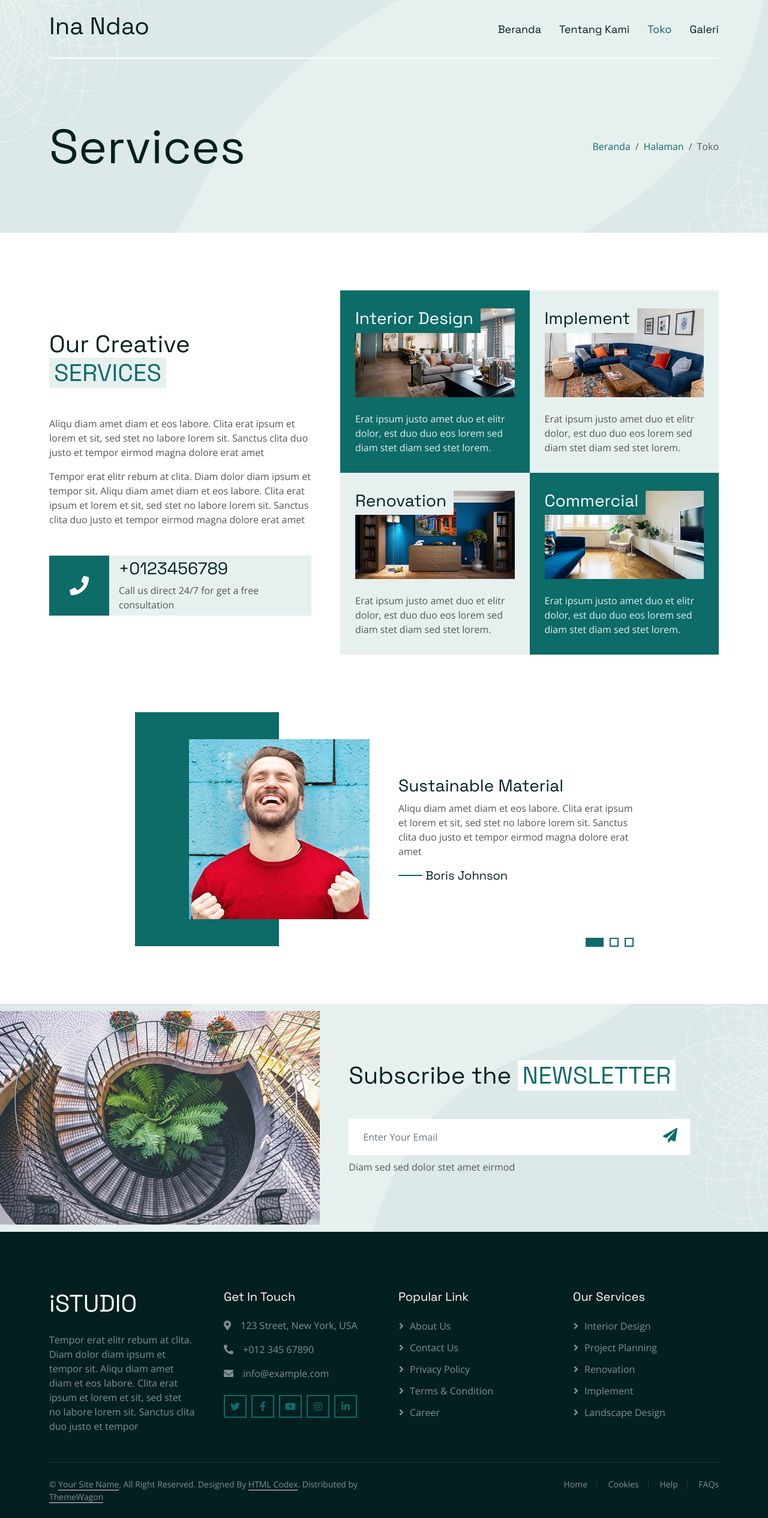
After one commit to hitachi08/ina-ndao, a PHP site: page /toko.php in a window 1280 px wide. The commit adds this page. Shown: the whole page at 60% size. Run offline with PHP 8.4, Linux system fonts and the light colour scheme; some libraries are stand-ins or nearby versions.

Commit message:
ganti banyak intinya

```diff
--- a/contact.php
+++ b/contact.php
@@ -43,7 +43,7 @@
 
 
     <!-- Navbar Start -->
-    <?php include "navbar.html" ?>
+    <?php include "navbar.php" ?>
     <!-- Navbar End -->
 
 
--- a/feature.php
+++ b/feature.php
@@ -43,7 +43,7 @@
 
 
     <!-- Navbar Start -->
-    <?php include "navbar.html" ?>
+    <?php include "navbar.php" ?>
     <!-- Navbar End -->
 
 
--- a/index.php
+++ b/index.php
@@ -42,7 +42,7 @@
   <!-- Spinner End -->
 
   <!-- Navbar Start -->
-  <?php include "navbar.html" ?>
+  <?php include "navbar.php" ?>
   <!-- Navbar End -->
 
   <!-- Hero Start -->
--- /dev/null
+++ b/navbar.php
@@ -0,0 +1,48 @@
+<?php
+  $current_page = basename($_SERVER['PHP_SELF']);
+?>
+<!-- Navbar Start -->
+<div class="container-fluid sticky-top">
+  <div class="container">
+    <nav
+      class="navbar navbar-expand-lg navbar-light border-bottom border-2 border-white"
+    >
+      <a href="index.php" class="navbar-brand">
+        <h1>Ina Ndao</h1>
+      </a>
+      <button
+        type="button"
+        class="navbar-toggler ms-auto me-0"
+        data-bs-toggle="collapse"
+        data-bs-target="#navbarCollapse"
+      >
+        <span class="navbar-toggler-icon"></span>
+      </button>
+      <div class="collapse navbar-collapse" id="navbarCollapse">
+        <div class="navbar-nav ms-auto">
+          <a
+            href="index.php"
+            class="nav-item nav-link <?php if($current_page=='index.php'){echo 'active';} ?>"
+            >Beranda</a
+          >
+          <a
+            href="tentang-kami.php"
+            class="nav-item nav-link <?php if($current_page=='tentang-kami.php'){echo 'active';} ?>"
+            >Tentang Kami</a
+          >
+          <a
+            href="toko.php"
+            class="nav-item nav-link <?php if($current_page=='toko.php'){echo 'active';} ?>"
+            >Toko</a
+          >
+          <a
+            href="galeri.php"
+            class="nav-item nav-link <?php if($current_page=='galeri.php'){echo 'active';} ?>"
+            >Galeri</a
+          >
+        </div>
+      </div>
+    </nav>
+  </div>
+</div>
+<!-- Navbar End -->
--- a/team.php
+++ b/team.php
@@ -43,7 +43,7 @@
 
 
     <!-- Navbar Start -->
-    <?php include "navbar.html" ?>
+    <?php include "navbar.php" ?>
     <!-- Navbar End -->
 
 
--- a/testimonial.php
+++ b/testimonial.php
@@ -43,7 +43,7 @@
 
 
     <!-- Navbar Start -->
-    <?php include "navbar.html" ?>
+    <?php include "navbar.php" ?>
     <!-- Navbar End -->
 
 
--- a/project.php
+++ b/toko.php
@@ -43,7 +43,7 @@
 
 
     <!-- Navbar Start -->
-    <?php include "navbar.html" ?>
+    <?php include "navbar.php" ?>
     <!-- Navbar End -->
 
 
@@ -52,14 +52,14 @@
         <div class="container py-5">
             <div class="row g-3 align-items-center">
                 <div class="col-lg-6 text-center text-lg-start">
-                    <h1 class="display-1 mb-0 animated slideInLeft">Projects</h1>
+                    <h1 class="display-1 mb-0 animated slideInLeft">Services</h1>
                 </div>
                 <div class="col-lg-6 animated slideInRight">
                     <nav aria-label="breadcrumb">
                         <ol class="breadcrumb justify-content-center justify-content-lg-end mb-0">
-                            <li class="breadcrumb-item"><a class="text-primary" href="#!">Home</a></li>
-                            <li class="breadcrumb-item"><a class="text-primary" href="#!">Pages</a></li>
-                            <li class="breadcrumb-item text-secondary active" aria-current="page">Projects</li>
+                            <li class="breadcrumb-item"><a class="text-primary" href="#!">Beranda</a></li>
+                            <li class="breadcrumb-item"><a class="text-primary" href="#!">Halaman</a></li>
+                            <li class="breadcrumb-item text-secondary active" aria-current="page">Toko</li>
                         </ol>
                     </nav>
                 </div>
@@ -69,71 +69,69 @@
     <!-- Hero End -->
 
 
-    <!-- Project Start -->
+    <!-- Service Start -->
     <div class="container-fluid py-5">
         <div class="container py-5">
-            <div class="row g-0">
+            <div class="row g-5 align-items-center">
                 <div class="col-lg-5 wow fadeIn" data-wow-delay="0.1s">
-                    <div class="d-flex flex-column justify-content-center bg-primary h-100 p-5">
-                        <h1 class="text-white mb-5">Our Latest <span
-                                class="text-uppercase text-primary bg-light px-2">Projects</span></h1>
-                        <h4 class="text-white mb-0"><span class="display-1">6</span> of our latest projects</h4>
+                    <h1 class="mb-5">Our Creative <span
+                            class="text-uppercase text-primary bg-light px-2">Services</span></h1>
+                    <p>Aliqu diam
+                        amet diam et eos labore. Clita erat ipsum et lorem et sit, sed stet no labore lorem sit. Sanctus
+                        clita duo justo et tempor eirmod magna dolore erat amet</p>
+                    <p class="mb-5">Tempor erat elitr rebum at clita. Diam dolor diam ipsum et tempor sit. Aliqu diam
+                        amet diam et eos labore. Clita erat ipsum et lorem et sit, sed stet no labore lorem sit. Sanctus
+                        clita duo justo et tempor eirmod magna dolore erat amet</p>
+                    <div class="d-flex align-items-center bg-light">
+                        <div class="btn-square flex-shrink-0 bg-primary" style="width: 100px; height: 100px;">
+                            <i class="fa fa-phone fa-2x text-white"></i>
+                        </div>
+                        <div class="px-3">
+                            <h3>+0123456789</h3>
+                            <span>Call us direct 24/7 for get a free consultation</span>
+                        </div>
                     </div>
                 </div>
                 <div class="col-lg-7">
                     <div class="row g-0">
-                        <div class="col-md-6 col-lg-4 wow fadeIn" data-wow-delay="0.2s">
-                            <div class="project-item position-relative overflow-hidden">
-                                <img class="img-fluid w-100" src="img/project-1.jpg" alt="">
-                                <a class="project-overlay text-decoration-none" href="#!">
-                                    <h4 class="text-white">Kitchen</h4>
-                                    <small class="text-white">72 Projects</small>
+                        <div class="col-md-6 wow fadeIn" data-wow-delay="0.2s">
+                            <div class="service-item h-100 d-flex flex-column justify-content-center bg-primary">
+                                <a href="#!" class="service-img position-relative mb-4">
+                                    <img class="img-fluid w-100" src="img/service-1.jpg" alt="">
+                                    <h3>Interior Design</h3>
                                 </a>
+                                <p class="mb-0">Erat ipsum justo amet duo et elitr dolor, est duo duo eos lorem sed diam
+                                    stet diam sed stet lorem.</p>
                             </div>
                         </div>
-                        <div class="col-md-6 col-lg-4 wow fadeIn" data-wow-delay="0.3s">
-                            <div class="project-item position-relative overflow-hidden">
-                                <img class="img-fluid w-100" src="img/project-2.jpg" alt="">
-                                <a class="project-overlay text-decoration-none" href="#!">
-                                    <h4 class="text-white">Bathroom</h4>
-                                    <small class="text-white">67 Projects</small>
+                        <div class="col-md-6 wow fadeIn" data-wow-delay="0.4s">
+                            <div class="service-item h-100 d-flex flex-column justify-content-center bg-light">
+                                <a href="#!" class="service-img position-relative mb-4">
+                                    <img class="img-fluid w-100" src="img/service-2.jpg" alt="">
+                                    <h3>Implement</h3>
                                 </a>
+                                <p class="mb-0">Erat ipsum justo amet duo et elitr dolor, est duo duo eos lorem sed diam
+                                    stet diam sed stet lorem.</p>
                             </div>
                         </div>
-                        <div class="col-md-6 col-lg-4 wow fadeIn" data-wow-delay="0.4s">
-                            <div class="project-item position-relative overflow-hidden">
-                                <img class="img-fluid w-100" src="img/project-3.jpg" alt="">
-                                <a class="project-overlay text-decoration-none" href="#!">
-                                    <h4 class="text-white">Bedroom</h4>
-                                    <small class="text-white">53 Projects</small>
+                        <div class="col-md-6 wow fadeIn" data-wow-delay="0.6s">
+                            <div class="service-item h-100 d-flex flex-column justify-content-center bg-light">
+                                <a href="#!" class="service-img position-relative mb-4">
+                                    <img class="img-fluid w-100" src="img/service-3.jpg" alt="">
+                                    <h3>Renovation</h3>
                                 </a>
+                                <p class="mb-0">Erat ipsum justo amet duo et elitr dolor, est duo duo eos lorem sed diam
+                                    stet diam sed stet lorem.</p>
                             </div>
                         </div>
-                        <div class="col-md-6 col-lg-4 wow fadeIn" data-wow-delay="0.5s">
-                            <div class="project-item position-relative overflow-hidden">
-                                <img class="img-fluid w-100" src="img/project-4.jpg" alt="">
-                                <a class="project-overlay text-decoration-none" href="#!">
-                                    <h4 class="text-white">Living Room</h4>
-                                    <small class="text-white">33 Projects</small>
+                        <div class="col-md-6 wow fadeIn" data-wow-delay="0.8s">
+                            <div class="service-item h-100 d-flex flex-column justify-content-center bg-primary">
+                                <a href="#!" class="service-img position-relative mb-4">
+                                    <img class="img-fluid w-100" src="img/service-4.jpg" alt="">
+                                    <h3>Commercial</h3>
                                 </a>
-                            </div>
-                        </div>
-                        <div class="col-md-6 col-lg-4 wow fadeIn" data-wow-delay="0.6s">
-                            <div class="project-item position-relative overflow-hidden">
-                                <img class="img-fluid w-100" src="img/project-5.jpg" alt="">
-                                <a class="project-overlay text-decoration-none" href="#!">
-                                    <h4 class="text-white">Furniture</h4>
-                                    <small class="text-white">87 Projects</small>
-                                </a>
-                            </div>
-                        </div>
-                        <div class="col-md-6 col-lg-4 wow fadeIn" data-wow-delay="0.7s">
-                            <div class="project-item position-relative overflow-hidden">
-                                <img class="img-fluid w-100" src="img/project-6.jpg" alt="">
-                                <a class="project-overlay text-decoration-none" href="#!">
-                                    <h4 class="text-white">Rennovation</h4>
-                                    <small class="text-white">69 Projects</small>
-                                </a>
+                                <p class="mb-0">Erat ipsum justo amet duo et elitr dolor, est duo duo eos lorem sed diam
+                                    stet diam sed stet lorem.</p>
                             </div>
                         </div>
                     </div>
@@ -141,7 +139,7 @@
             </div>
         </div>
     </div>
-    <!-- Project End -->
+    <!-- Service End -->
 
 
     <!-- Testimonial Start -->
@@ -314,6 +312,8 @@
         </div>
     </div>
     <!-- Footer End -->
+
+
     <!-- Back to Top -->
     <a href="#!" class="btn btn-lg btn-primary btn-lg-square back-to-top"><i class="bi bi-arrow-up"></i></a>
 
```
Also changed, not shown: galeri.php (renamed from service.php, +54 -54 lines), navbar.html (deleted, +0 -29 lines), tentang-kami.php (renamed from about.php, +4 -4 lines).
